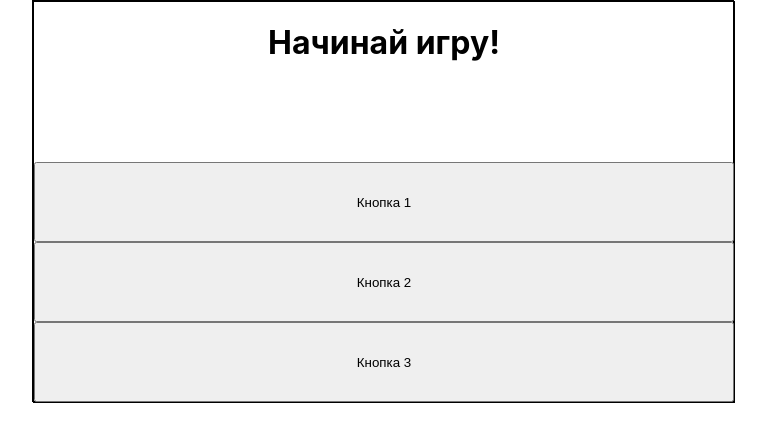
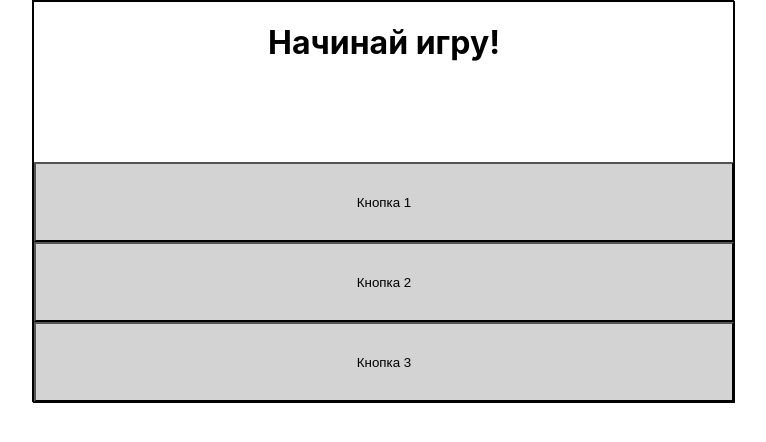
Before and after one commit to Wooldik/Boom, a React (Create React App) app in the folder boom/: page / in a window 1280 px wide. Shown: the top 442 px of the page, without its empty margins (257-1023 px from the left). Built offline with nearby package versions, Linux system fonts and the light colour scheme.

Commit message:
added style btn

```diff
--- a/boom/src/App.module.css
+++ b/boom/src/App.module.css
@@ -8,3 +8,15 @@ div {
   grid-template-columns: 1fr;
   grid-template-rows: 2fr 1fr 1fr 1fr;
 }
+.btn1,
+.btn2,
+.btn3 {
+  background-color: lightgrey;
+  cursor: pointer;
+}
+.red {
+  background: red;
+}
+.green {
+  background: green;
+}
```
